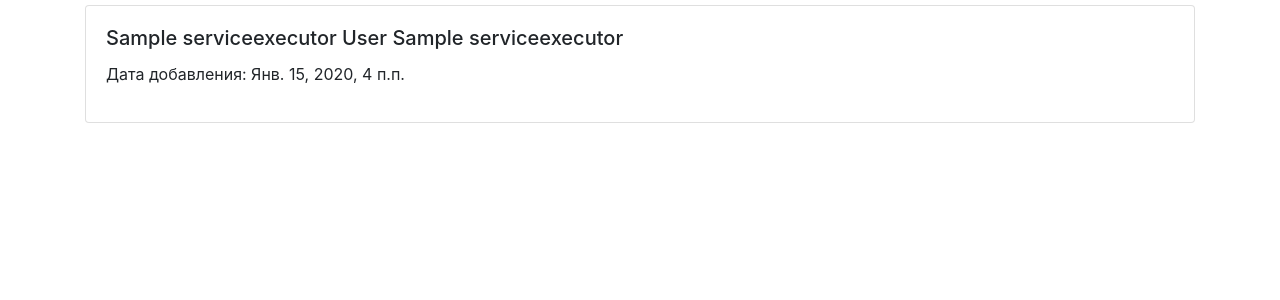
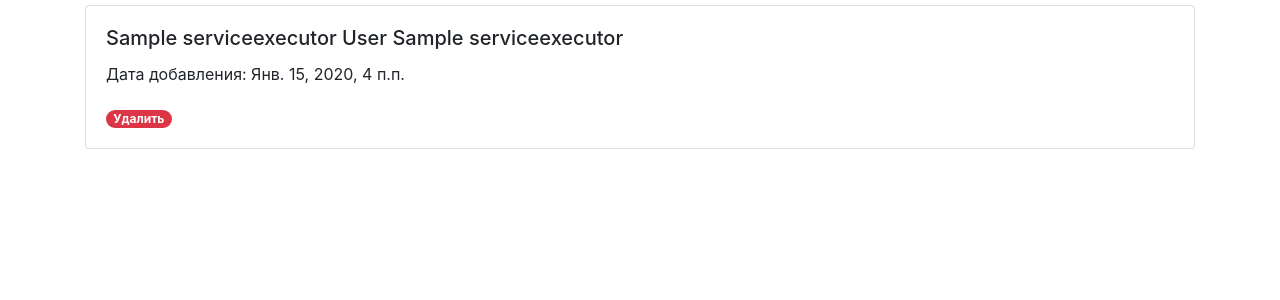
Before and after one commit to dshwets/ESDP-project, a Django app: page /serviceexecutors/1/ in a window 1280 px wide. Shown: the part 205-505 px from the top of the page. Run offline with Django 3.2, Linux system fonts and the light colour scheme; a user stored in the database is signed in; tables that the repository leaves empty hold one stand-in row (values such as "Sample post"); some libraries are stand-ins or nearby versions.

Commit message:
#65 добавил кнопку удаления в шаблон детального просмотра исполнителя

```diff
--- a/source/serviceexecutors/templates/serviceexecutor_detail.html
+++ b/source/serviceexecutors/templates/serviceexecutor_detail.html
@@ -18,8 +18,13 @@
 </h3>
     <div class="card my-2">
         <div class="card-body">
-                <h5 class="card-title">{{ serviceexecutor.name }} {{ serviceexecutor.last_name }} {{ serviceexecutor.middle_name }} </h5>
-                <p>{% trans 'Дата добавления' %}: {{ serviceexecutor.created_at}}</p>
-          </div>
+            <h5 class="card-title">{{ serviceexecutor.name }} {{ serviceexecutor.last_name }} {{ serviceexecutor.middle_name }} </h5>
+            <p>{% trans 'Дата добавления' %}: {{ serviceexecutor.created_at}}</p>
+            {% if perms.aboutguests.can_change_note %}
+                <a href="{% url 'serviceexecutors:serviceexecutor_delete' serviceexecutor.pk %}" class="mt-2 badge badge-pill badge-danger" id="delete-button">
+                    {% trans 'Удалить' %}
+                </a>
+            {% endif %}
+        </div>
     </div>
 {% endblock %}
```
